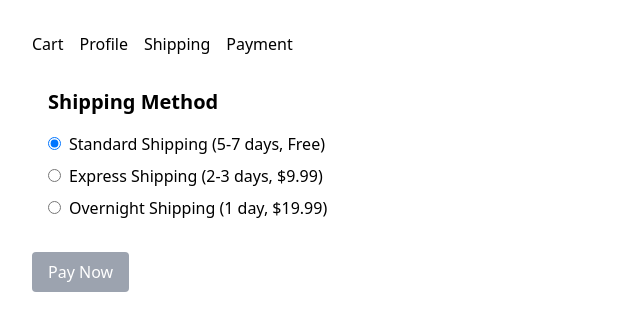
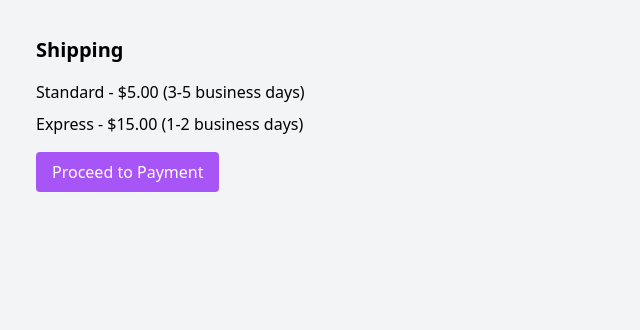
Before and after one commit to ojuan19/sample-backend, a React (Vite) app: page /shipping in a window 1280 px wide. Shown: the top 330 px of the page, without its empty margins (0-640 px from the left). Built offline with nearby package versions, Linux system fonts and the light colour scheme.

Commit message:
Reset repo and add my new files

```diff
--- a/src/App.tsx
+++ b/src/App.tsx
@@ -1,42 +1,25 @@
-import React, { useState } from 'react';
-import { BrowserRouter as Router, Route, Routes, Link } from 'react-router-dom';
+import React from 'react';
+import { BrowserRouter as Router, Routes, Route } from 'react-router-dom';
 import Cart from './components/Cart';
 import ClientProfile from './components/ClientProfile';
 import Shipping from './components/Shipping';
 import Payment from './components/Payment';
-import PayButton from './components/PayButton';
+import { CheckoutProvider } from './context/CheckoutContext';
 
 const App: React.FC = () => {
-  const [validated, setValidated] = useState(false);
-
-  const handlePay = () => {
-    if (validated) {
-      alert('Payment successful!');
-    } else {
-      alert('Please complete all steps.');
-    }
-  };
-
   return (
+    <CheckoutProvider>
       <Router>
-      <div className="p-8">
-      <nav className="mb-4">
-        <Link to="/cart" className="mr-4">Cart</Link>
-        <Link to="/profile" className="mr-4">Profile</Link>
-        <Link to="/shipping" className="mr-4">Shipping</Link>
-        <Link to="/payment" className="mr-4">Payment</Link>
-      </nav>
+        <div className="min-h-screen bg-gray-100 p-5">
           <Routes>
-        <Route path="/cart" element={<Cart />} />
-        <Route path="/profile" element={<ClientProfile />} />
+            <Route path="/" element={<Cart />} />
+            <Route path="/client-profile" element={<ClientProfile />} />
             <Route path="/shipping" element={<Shipping />} />
             <Route path="/payment" element={<Payment />} />
           </Routes>
-      <div className="mt-4">
-        <PayButton onPay={handlePay} disabled={!validated} />
-      </div>
         </div>
       </Router>
+    </CheckoutProvider>
   );
 };
 
--- a/src/components/Cart.tsx
+++ b/src/components/Cart.tsx
@@ -1,41 +1,29 @@
-import React, { useState } from 'react';
-
-interface CartItem {
-  id: number;
-  name: string;
-  price: number;
-  quantity: number;
-}
+import React, { useContext } from 'react';
+import { useNavigate } from 'react-router-dom';
+import { CheckoutContext } from '../context/CheckoutContext';
 
 const Cart: React.FC = () => {
-  const [cartItems, setCartItems] = useState<CartItem[]>([{
-    id: 1,
-    name: 'Sample Item',
-    price: 29.99,
-    quantity: 1
-  }]);
-
-  const updateQuantity = (id: number, quantity: number) => {
-    setCartItems(cartItems.map(item => item.id === id ? { ...item, quantity } : item));
-  };
-
-  const total = cartItems.reduce((acc, item) => acc + item.price * item.quantity, 0);
+  const navigate = useNavigate();
+  const { items } = useContext(CheckoutContext);
 
   return (
-    <div className="p-4">
+    <div className="container mx-auto p-4">
       <h2 className="text-xl font-bold mb-4">Shopping Cart</h2>
       <ul>
-        {cartItems.map(item => (
-          <li key={item.id} className="border-b py-2 flex justify-between">
-            <span>{item.name}</span>
-            <span>${item.price.toFixed(2)}</span>
-            <input type="number" value={item.quantity} onChange={(e) => updateQuantity(item.id, parseInt(e.target.value))} className="w-12 text-center" min="1" />
+        {items.map(item => (
+          <li key={item.id} className="mb-2 p-2 border-b border-gray-300">
+            <div className="flex justify-between">
+              <span>{item.name}</span>
+              <span>${item.price} x {item.quantity}</span>
+            </div>
           </li>
         ))}
       </ul>
-      <div className="mt-4 text-right">
-        <span className="font-bold">Total: </span>${total.toFixed(2)}
-      </div>
+      <button
+        onClick={() => navigate('/client-profile')}
+        className="bg-blue-500 text-white px-4 py-2 rounded mt-4">
+        Proceed to Client Profile
+      </button>
     </div>
   );
 };
--- a/src/components/ClientProfile.tsx
+++ b/src/components/ClientProfile.tsx
@@ -1,29 +1,30 @@
-import React, { useState } from 'react';
+import React, { useContext, useState } from 'react';
+import { useNavigate } from 'react-router-dom';
+import { CheckoutContext } from '../context/CheckoutContext';
 
 const ClientProfile: React.FC = () => {
-  const [form, setForm] = useState({
-    name: '',
-    email: '',
-    address: ''
-  });
+  const navigate = useNavigate();
+  const { setProfile } = useContext(CheckoutContext);
+  const [name, setName] = useState('');
+  const [email, setEmail] = useState('');
+  const [address, setAddress] = useState('');
 
-  const handleChange = (e: React.ChangeEvent<HTMLInputElement>) => {
-    const { name, value } = e.target;
-    setForm({ ...form, [name]: value });
-  };
-
-  const validateForm = () => {
-    return form.name && form.email && form.address;
+  const handleSubmit = (e: React.FormEvent) => {
+    e.preventDefault();
+    setProfile({ name, email, address });
+    navigate('/shipping');
   };
 
   return (
-    <div className="p-4">
+    <div className="container mx-auto p-4">
       <h2 className="text-xl font-bold mb-4">Client Profile</h2>
-      <form className="space-y-4">
-        <input type="text" name="name" placeholder="Name" value={form.name} onChange={handleChange} className="block w-full border p-2" required />
-        <input type="email" name="email" placeholder="Email" value={form.email} onChange={handleChange} className="block w-full border p-2" required />
-        <input type="text" name="address" placeholder="Address" value={form.address} onChange={handleChange} className="block w-full border p-2" required />
-        <button type="button" disabled={!validateForm()} className="bg-blue-500 text-white px-4 py-2 rounded disabled:bg-gray-400">Save</button>
+      <form onSubmit={handleSubmit} className="space-y-4">
+        <input type="text" placeholder="Name" className="input-field" value={name} onChange={(e) => setName(e.target.value)} />
+        <input type="email" placeholder="Email" className="input-field" value={email} onChange={(e) => setEmail(e.target.value)} />
+        <input type="text" placeholder="Address" className="input-field" value={address} onChange={(e) => setAddress(e.target.value)} />
+        <button type="submit" className="bg-green-500 text-white px-4 py-2 rounded">
+          Continue to Shipping
+        </button>
       </form>
     </div>
   );
--- a/src/components/PayButton.tsx
+++ /dev/null
@@ -1,14 +0,0 @@
-import React from 'react';
-
-const PayButton: React.FC<{ onPay: () => void, disabled: boolean }> = ({ onPay, disabled }) => {
-  return (
-    <button
-      onClick={onPay}
-      disabled={disabled}
-      className="bg-green-500 text-white px-4 py-2 rounded disabled:bg-gray-400">
-      Pay Now
-    </button>
-  );
-};
-
-export default PayButton;
--- a/src/components/Payment.tsx
+++ b/src/components/Payment.tsx
@@ -1,36 +1,24 @@
-import React, { useState } from 'react';
+import React, { useContext } from 'react';
+import { CheckoutContext } from '../context/CheckoutContext';
 
 const Payment: React.FC = () => {
-  const [paymentMethod, setPaymentMethod] = useState<string>('credit');
-  const [paymentDetails, setPaymentDetails] = useState({
-    cardNumber: '',
-    expiryDate: '',
-    cvv: ''
-  });
+  const { finalizePurchase } = useContext(CheckoutContext);
 
-  const handlePaymentChange = (e: React.ChangeEvent<HTMLInputElement>) => {
-    const { name, value } = e.target;
-    setPaymentDetails({ ...paymentDetails, [name]: value });
-  };
-
-  const validatePaymentDetails = () => {
-    return paymentDetails.cardNumber && paymentDetails.expiryDate && paymentDetails.cvv;
+  const handlePayment = () => {
+    finalizePurchase();
   };
 
   return (
-    <div className="p-4">
-      <h2 className="text-xl font-bold mb-4">Payment Method</h2>
-      <form className="space-y-4">
-        <input type="radio" name="paymentMethod" value="credit" checked={paymentMethod === 'credit'} onChange={() => setPaymentMethod('credit')} className="mr-2" /> Credit Card
-        {paymentMethod === 'credit' && (
-          <div className="space-y-2">
-            <input type="text" name="cardNumber" placeholder="Card Number" value={paymentDetails.cardNumber} onChange={handlePaymentChange} className="block w-full border p-2" required />
-            <input type="text" name="expiryDate" placeholder="Expiry Date" value={paymentDetails.expiryDate} onChange={handlePaymentChange} className="block w-full border p-2" required />
-            <input type="text" name="cvv" placeholder="CVV" value={paymentDetails.cvv} onChange={handlePaymentChange} className="block w-full border p-2" required />
-          </div>
-        )}
-        {/* You can add PayPal or other options here */}
-      </form>
+    <div className="container mx-auto p-4">
+      <h2 className="text-xl font-bold mb-4">Payment</h2>
+      <p>Select your payment method:</p>
+      <div className="space-y-2">
+        <button className="payment-option">Credit Card</button>
+        <button className="payment-option">PayPal</button>
+      </div>
+      <button onClick={handlePayment} className="bg-red-500 text-white px-4 py-2 rounded mt-4">
+        PAY
+      </button>
     </div>
   );
 };
--- a/src/components/Shipping.tsx
+++ b/src/components/Shipping.tsx
@@ -1,27 +1,41 @@
-import React, { useState } from 'react';
+import React, { useContext, useState } from 'react';
+import { useNavigate } from 'react-router-dom';
+import { CheckoutContext } from '../context/CheckoutContext';
 
 const Shipping: React.FC = () => {
-  const [selectedSLA, setSelectedSLA] = useState<string>('standard');
+  const navigate = useNavigate();
+  const { setShipping } = useContext(CheckoutContext);
+  const [selectedMethod, setSelectedMethod] = useState('');
 
-  const shippingOptions = [
-    { id: 'standard', label: 'Standard Shipping (5-7 days, Free)', cost: 0 },
-    { id: 'express', label: 'Express Shipping (2-3 days, $9.99)', cost: 9.99 },
-    { id: 'overnight', label: 'Overnight Shipping (1 day, $19.99)', cost: 19.99 }
-  ];
+  const handleSelect = (method: string) => {
+    setSelectedMethod(method);
+  };
+
+  const handleSubmit = () => {
+    setShipping(selectedMethod);
+    navigate('/payment');
+  };
 
   return (
-    <div className="p-4">
-      <h2 className="text-xl font-bold mb-4">Shipping Method</h2>
-      <form className="space-y-2">
-        {shippingOptions.map(option => (
-          <label key={option.id} className="block">
-            <input type="radio" name="shipping" value={option.id} checked={selectedSLA === option.id} onChange={() => setSelectedSLA(option.id)} className="mr-2" />
-            {option.label}
-          </label>
-        ))}
-      </form>
+    <div className="container mx-auto p-4">
+      <h2 className="text-xl font-bold mb-4">Shipping</h2>
+      <ul className="space-y-2">
+        <li>
+          <button onClick={() => handleSelect('standard')} className={`shipping-option ${selectedMethod === 'standard' ? 'selected' : ''}`}>
+            Standard - $5.00 (3-5 business days)
+          </button>
+        </li>
+        <li>
+          <button onClick={() => handleSelect('express')} className={`shipping-option ${selectedMethod === 'express' ? 'selected' : ''}`}>
+            Express - $15.00 (1-2 business days)
+          </button>
+        </li>
+      </ul>
+      <button onClick={handleSubmit} className="bg-purple-500 text-white px-4 py-2 rounded mt-4">
+        Proceed to Payment
+      </button>
     </div>
   );
-};
+}
 
 export default Shipping;
--- /dev/null
+++ b/src/context/CheckoutContext.tsx
@@ -0,0 +1,35 @@
+import React, { createContext, useState } from 'react';
+
+type CheckoutContextType = {
+  items: { id: number; name: string; price: number; quantity: number; }[];
+  setProfile: (profile: { name: string; email: string; address: string }) => void;
+  setShipping: (method: string) => void;
+  finalizePurchase: () => void;
+};
+
+export const CheckoutContext = createContext<CheckoutContextType | null>(null);
+
+export const CheckoutProvider: React.FC<{ children: React.ReactNode }> = ({ children }) => {
+  const [items] = useState([
+    { id: 1, name: "Item A", price: 10, quantity: 1 },
+    { id: 2, name: "Item B", price: 20, quantity: 2 }
+  ]);
+
+  const setProfile = (profile: { name: string; email: string; address: string }) => {
+    console.log("Profile Set:", profile);
+  };
+
+  const setShipping = (method: string) => {
+    console.log("Shipping Method Set:", method);
+  };
+
+  const finalizePurchase = () => {
+    console.log("Purchase Finalized.");
+  };
+
+  return (
+    <CheckoutContext.Provider value={{ items, setProfile, setShipping, finalizePurchase }}>
+      {children}
+    </CheckoutContext.Provider>
+  );
+};
```
Lines whose indentation alone changed are shown as unchanged.
